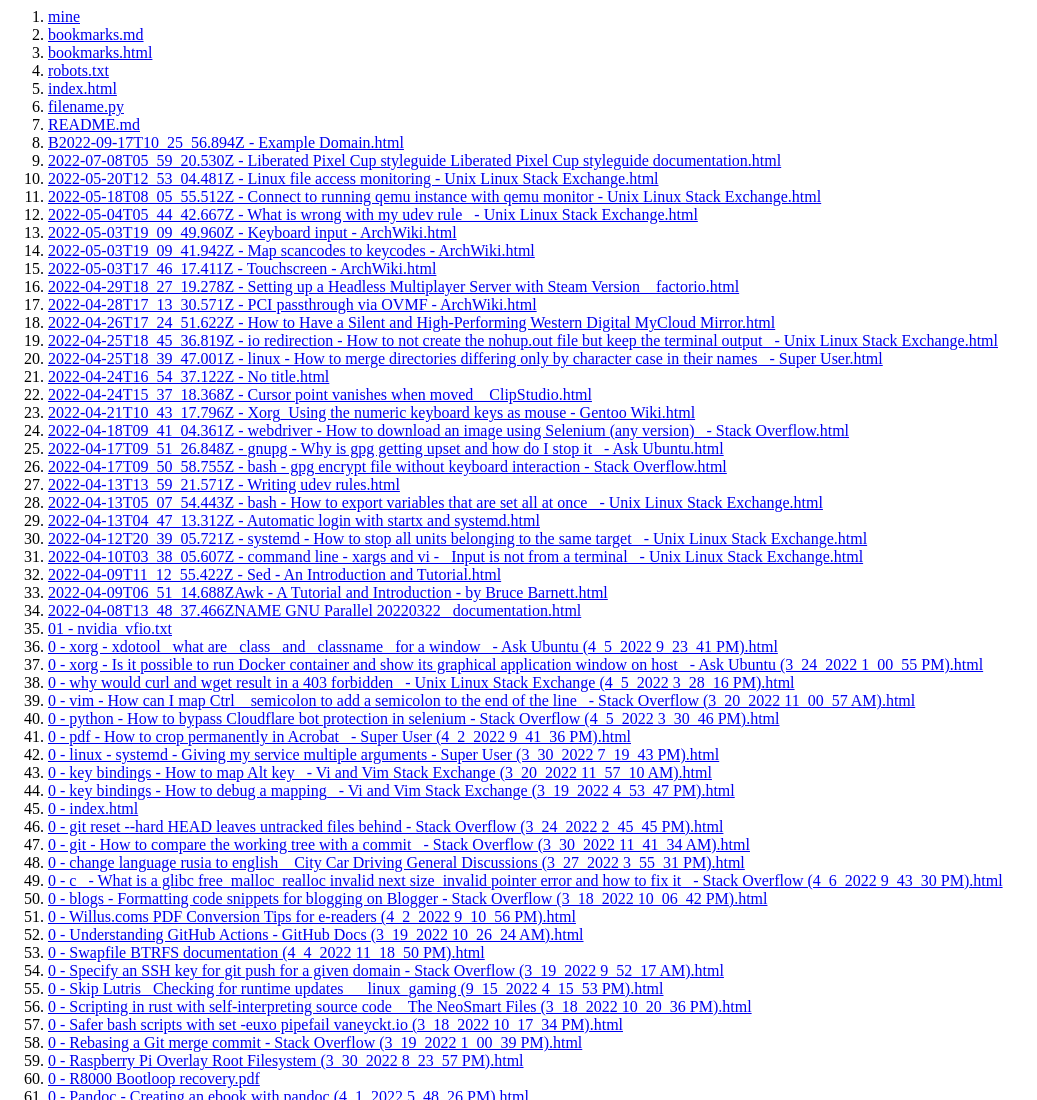
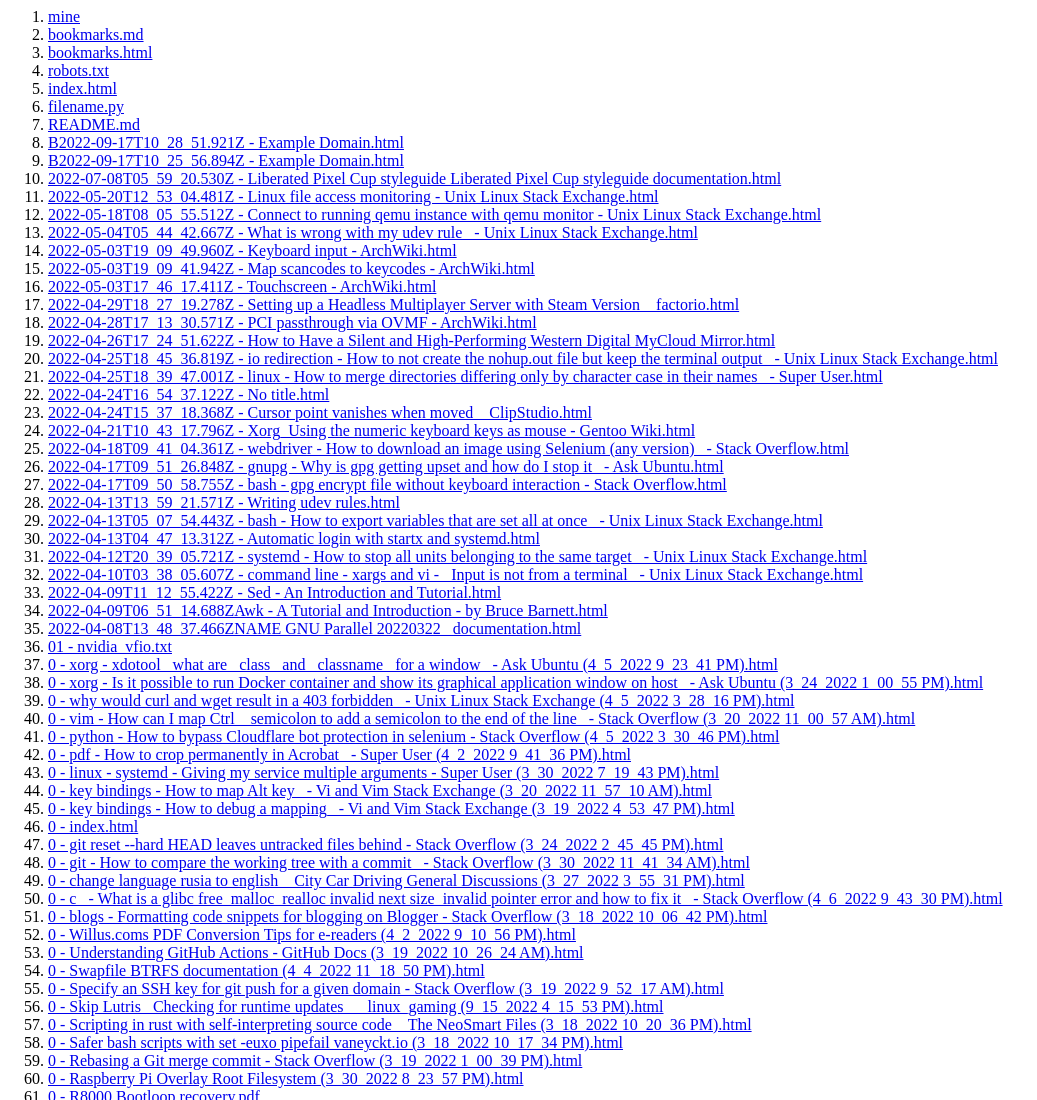
Before and after one commit to oldsite/oldsite.github.io, a plain HTML site: page index.html in a window 1280 px wide. Shown: the top 1100 px of the page, without its empty margins (0-1037 px from the left). Drawn offline with Linux system fonts and the light colour scheme.

Commit message:
shactions: generate index file

```diff
--- a/index.html
+++ b/index.html
@@ -6,6 +6,7 @@
 <li><a href="./index.html" >index.html</a></li>
 <li><a href="./filename.py" >filename.py</a></li>
 <li><a href="./README.md" >README.md</a></li>
+<li><a href="./B2022-09-17T10_28_51.921Z - Example Domain.html" >B2022-09-17T10_28_51.921Z - Example Domain.html</a></li>
 <li><a href="./B2022-09-17T10_25_56.894Z - Example Domain.html" >B2022-09-17T10_25_56.894Z - Example Domain.html</a></li>
 <li><a href="./2022-07-08T05_59_20.530Z - Liberated Pixel Cup styleguide  Liberated Pixel Cup styleguide documentation.html" >2022-07-08T05_59_20.530Z - Liberated Pixel Cup styleguide  Liberated Pixel Cup styleguide documentation.html</a></li>
 <li><a href="./2022-05-20T12_53_04.481Z - Linux file access monitoring - Unix  Linux Stack Exchange.html" >2022-05-20T12_53_04.481Z - Linux file access monitoring - Unix  Linux Stack Exchange.html</a></li>
```
